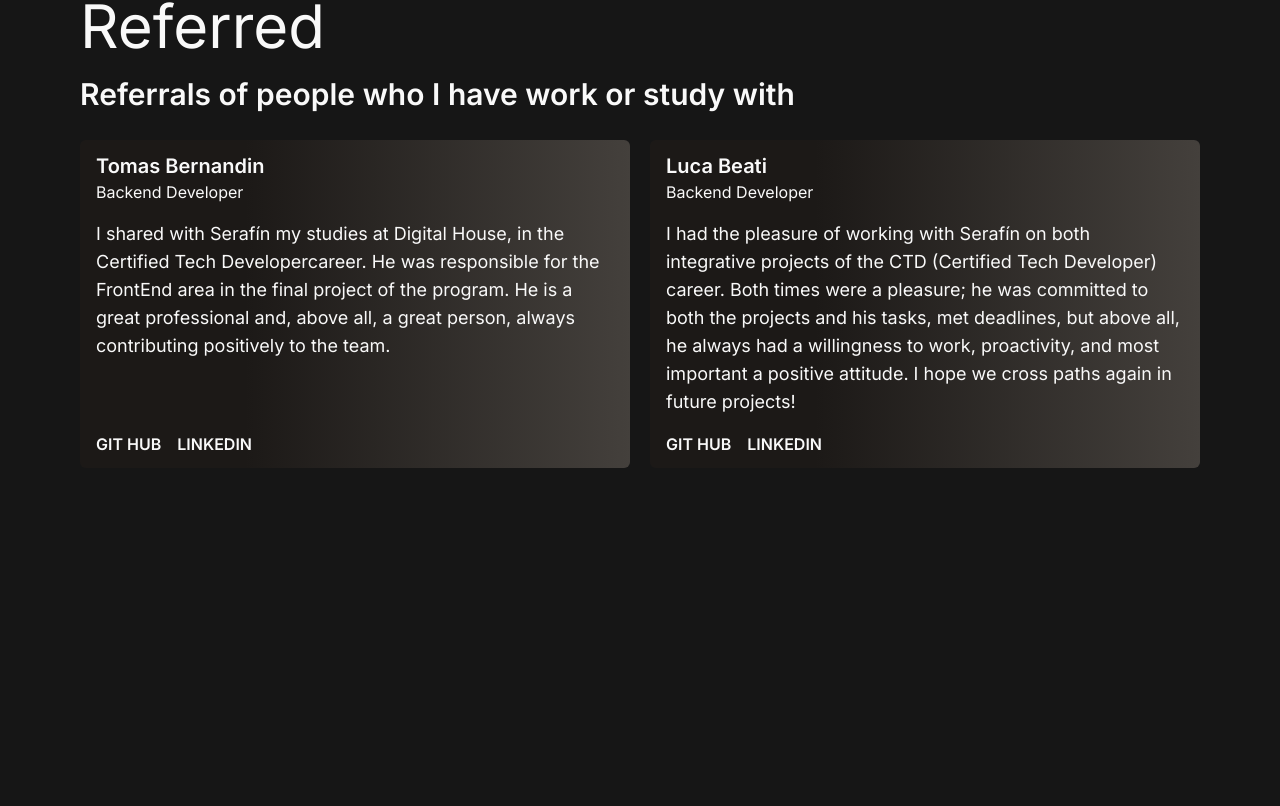
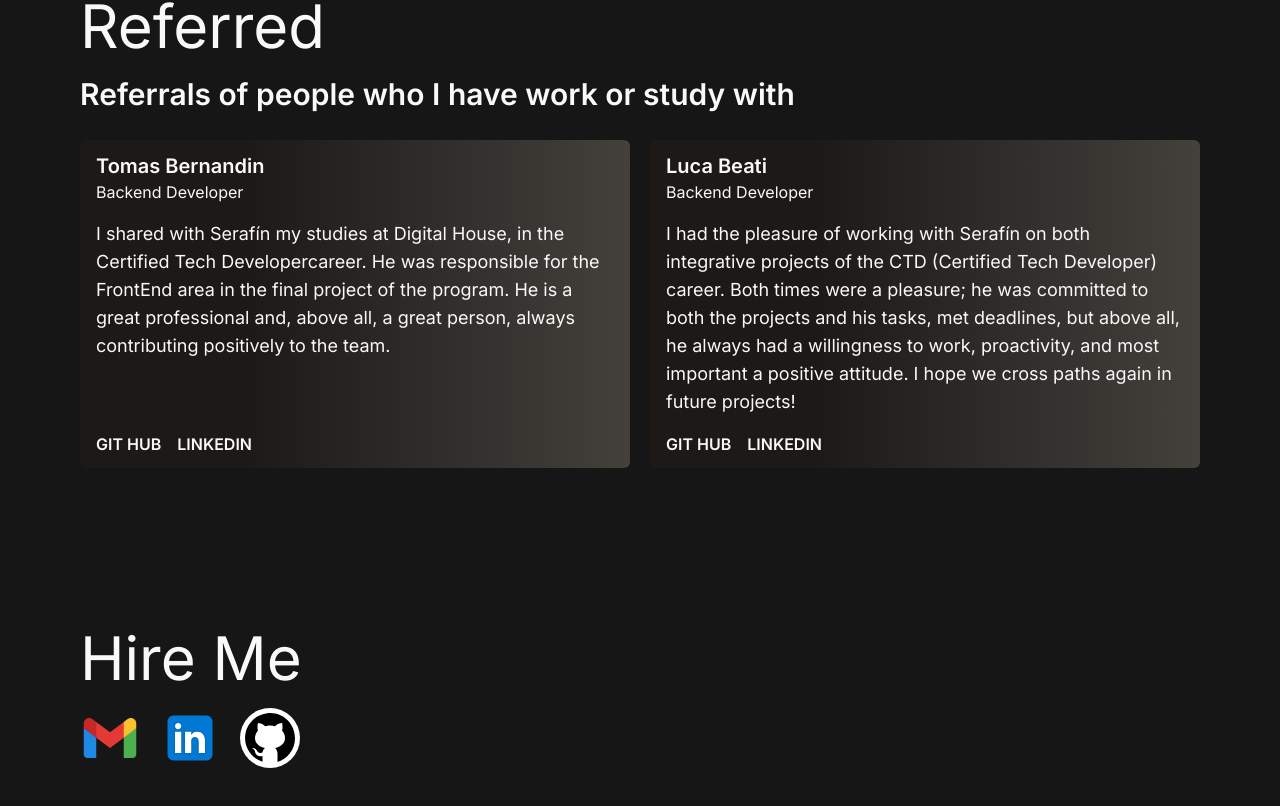
Before and after one commit to Seraquesada/Portfolio-2024, a Next.js app: page / in a window 1280 px wide. Shown: the part 3142-3948 px from the top of the page. Before the commit the page ends 3650 px from the top, so only its background shows below. Built offline with nearby package versions, Linux system fonts and the light colour scheme.

Commit message:
adding hire setion

```diff
--- a/src/app/layout.tsx
+++ b/src/app/layout.tsx
@@ -8,7 +8,7 @@ export const metadata: Metadata = {
 	title: 'Serafin Quesada',
 	description: 'Generated by create next app',
 	keywords: ['front-end', 'next js', 'react js', 'portfolio'],
-	generator: 'server components'
+	generator: 'server components',
 }
 
 export default function RootLayout({
--- a/src/app/page.tsx
+++ b/src/app/page.tsx
@@ -1,4 +1,5 @@
 import About from '@/components/about'
+import Hire from '@/components/hire'
 import Navbar from '@/components/navbar'
 import Projects from '@/components/projects'
 import Referrals from '@/components/referralrs'
@@ -9,7 +10,7 @@ import Works from '@/components/works'
 
 export default function Home() {
 	return (
-		<main className="  mx-10 flex flex-col lg:mx-20 ">
+		<main className=" mx-10 flex flex-col lg:mx-20 ">
 			<div className="flex flex-col">
 				<div className=" flex h-[60vh] flex-col justify-center md:justify-between">
 					<div className="md:pt-[12rem]">
@@ -22,7 +23,8 @@ export default function Home() {
 				<Works />
 				<Studies />
 				<Projects />
-				<Referrals/>
+				<Referrals />
+				<Hire />
 			</div>
 		</main>
 	)
--- a/src/components/hire.tsx
+++ b/src/components/hire.tsx
@@ -1,7 +1,74 @@
-import React from 'react'
+'use client'
+import Image from 'next/image'
+import Link from 'next/link'
+import { FC, useState } from 'react'
+import copy from 'clipboard-copy'
+import toast, { Toaster } from 'react-hot-toast'
 
-const Hire = () => {
-	return <div id='hire'>Hire</div>
+const Hire: FC = () => {
+	const text = 'quesada.serafin03@gmail.com'
+
+	const handleCopyClick = async () => {
+		try {
+			await copy(text)
+			toast.success('Gmail copied to clipboard')
+			// setTimeout(() => setIsCopied(false), 2000)
+		} catch (error) {
+			console.error('Failed to copy text to clipboard', error)
+		}
+	}
+	return (
+		<section
+			id="hire"
+			className="my-10 flex w-full flex-col flex-wrap gap-5 pt-20 text-[#f9f9f9] sm:flex-nowrap"
+		>
+			<h2 className="text-6xl ">Hire Me</h2>
+
+			<div className="flex flex-col gap-5 md:flex-row">
+				<div onClick={handleCopyClick}>
+					<Image
+						src={'/icons/mail.svg'}
+						alt="linkedIn"
+						width={60}
+						height={60}
+						className="transform cursor-pointer duration-300 hover:scale-110"
+					/>
+				</div>
+				<Toaster
+					position="bottom-left"
+					toastOptions={{
+						style: {
+							background: '#f9f9f9',
+						},
+					}}
+				/>
+				<Link
+					className="transform duration-300 hover:scale-110"
+					href={'https://www.linkedin.com/in/serafin-quesada/'}
+				>
+					<Image
+						src={'/icons/linkedIn.svg'}
+						alt="linkedIn"
+						width={60}
+						height={60}
+						className=""
+					/>
+				</Link>
+				<Link
+					className="transform duration-300 hover:scale-110"
+					href={'https://github.com/Seraquesada'}
+				>
+					<Image
+						src={'/icons/github.svg'}
+						alt="linkedIn"
+						width={60}
+						height={60}
+						className="h-fit rounded-full bg-white"
+					/>
+				</Link>
+			</div>
+		</section>
+	)
 }
 
 export default Hire
```
